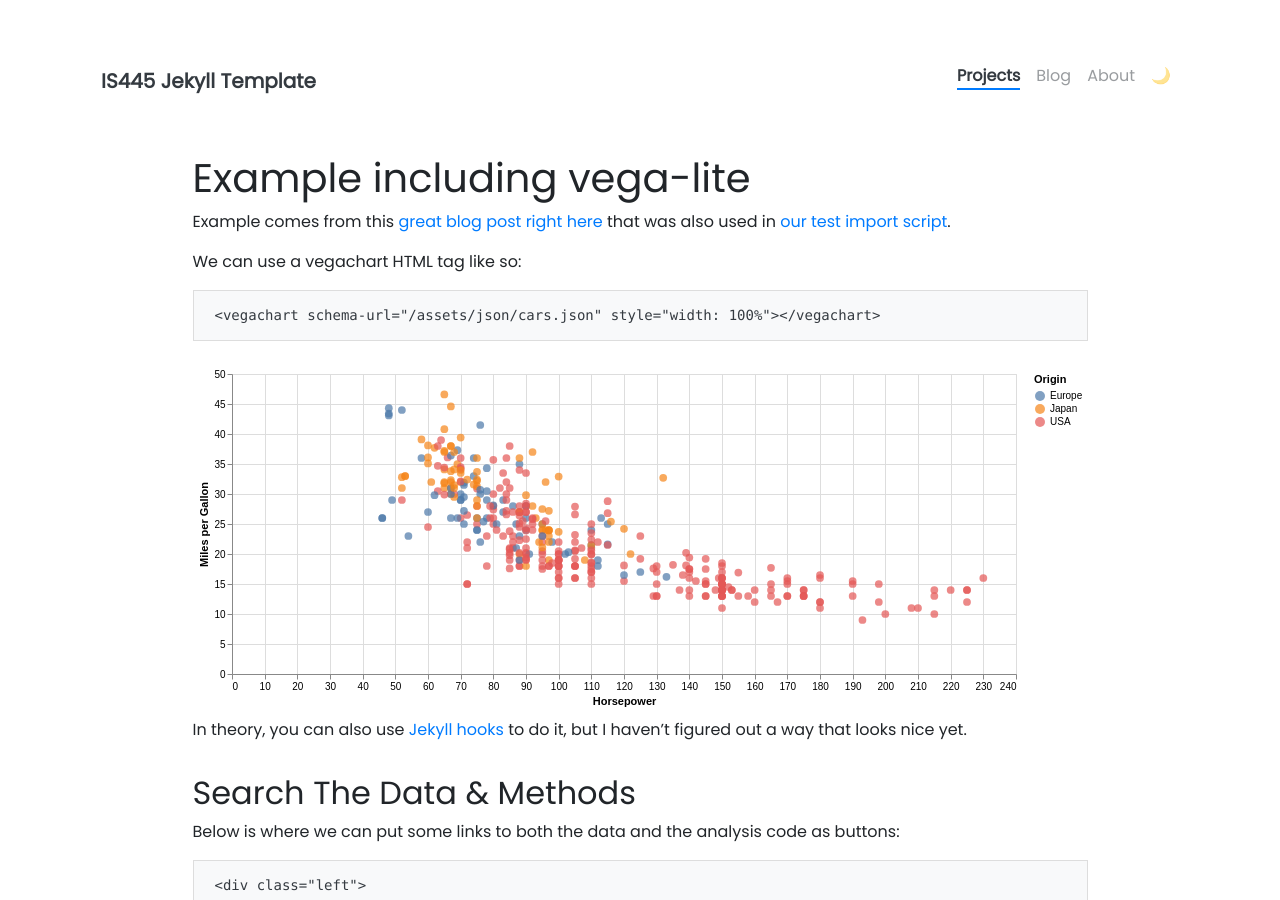
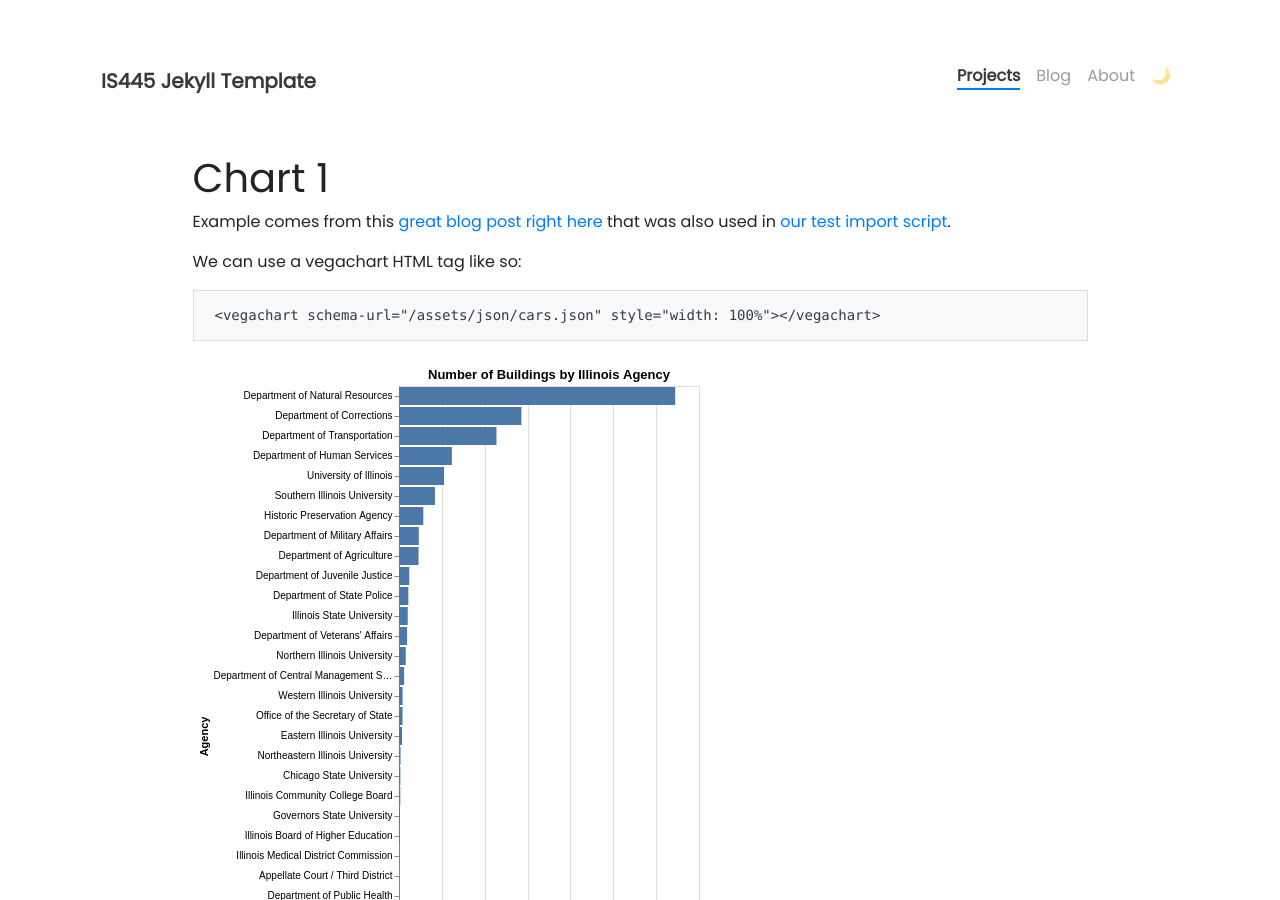
Before and after one commit to harshithavet/harshithavet.github.io, a Jekyll site: the page built from _projects/hw5.md, in a window 1280 px wide and 900 px high. Built offline with Jekyll 4.4.1, drawn with Linux system fonts in a browser that asks for light colours; nearby versions of some CDN libraries.

Commit message:
Update hw5.md

````diff
--- a/_projects/hw5.md
+++ b/_projects/hw5.md
@@ -1,8 +1,8 @@
 ---
-name: Vega Lite Example Project
+name: Homework 5
 tools: [Python, HTML, vega-lite]
 image: assets/pngs/cars.png
-description: This is a "showcase" project that uses vega-lite for interactive viz!
+description: My submission for HW5!
 custom_js:
   - vega.min
   - vega-lite.min
@@ -11,7 +11,7 @@
 ---
 
 
-# Example including vega-lite
+# Chart 1
 
 Example comes from this [great blog post right here](https://blog.4dcu.be/programming/2021/05/03/Interactive-Visualizations.html) that was also used in [our test import script](https://github.com/UIUC-iSchool-DataViz/is445_bcubcg_fall2022/blob/main/week01/test_imports_week01.ipynb).
 
@@ -21,7 +21,7 @@
 <vegachart schema-url="{{ site.baseurl }}/assets/json/cars.json" style="width: 100%"></vegachart>
 ```
 
-<vegachart schema-url="{{ site.baseurl }}/assets/json/cars.json" style="width: 100%"></vegachart>
+<vegachart schema-url="{{ site.baseurl }}/assets/json/visualization.vl.json" style="width: 100%"></vegachart>
 
 In theory, you can also use [Jekyll hooks](https://jekyllrb.com/docs/plugins/hooks/) to do it, but I haven't figured out a way that looks nice yet.
 
````
